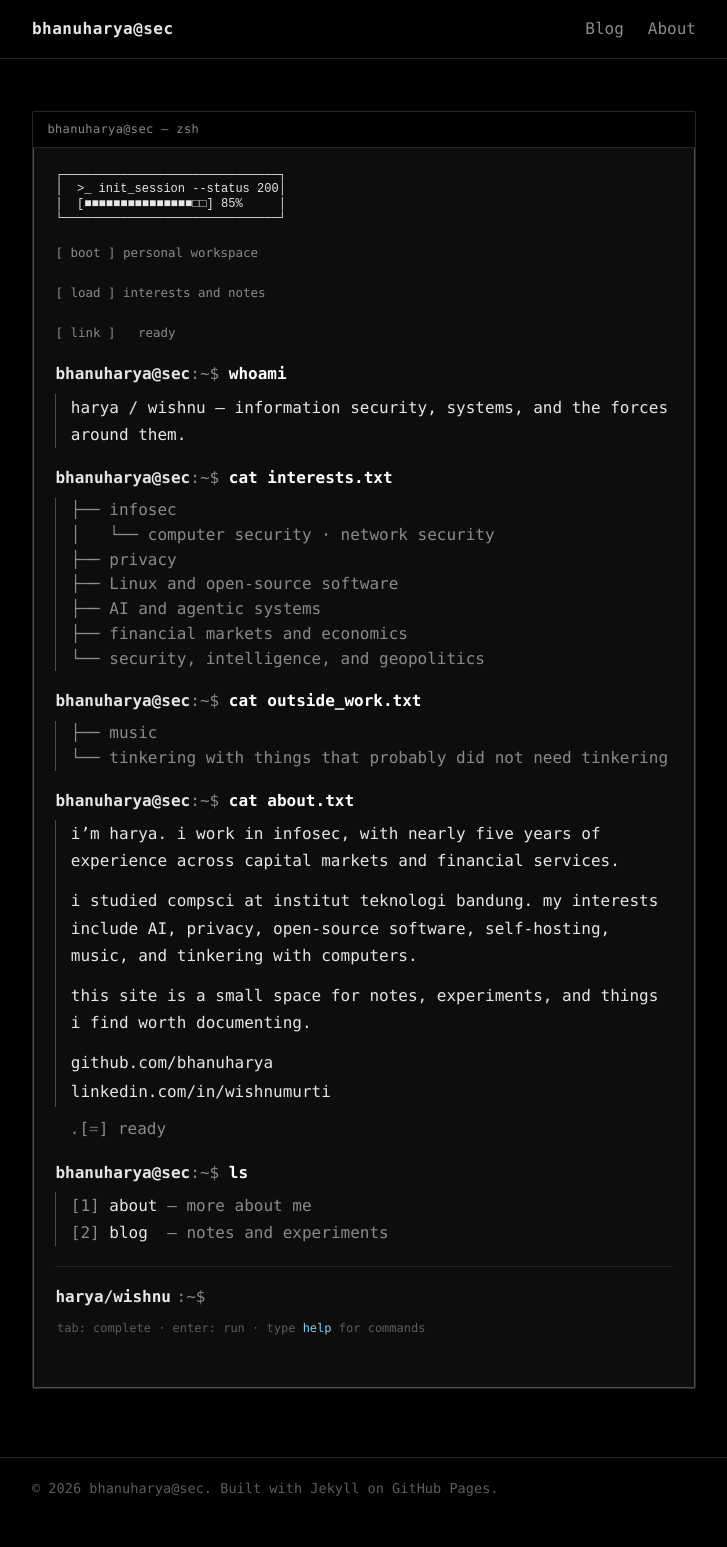
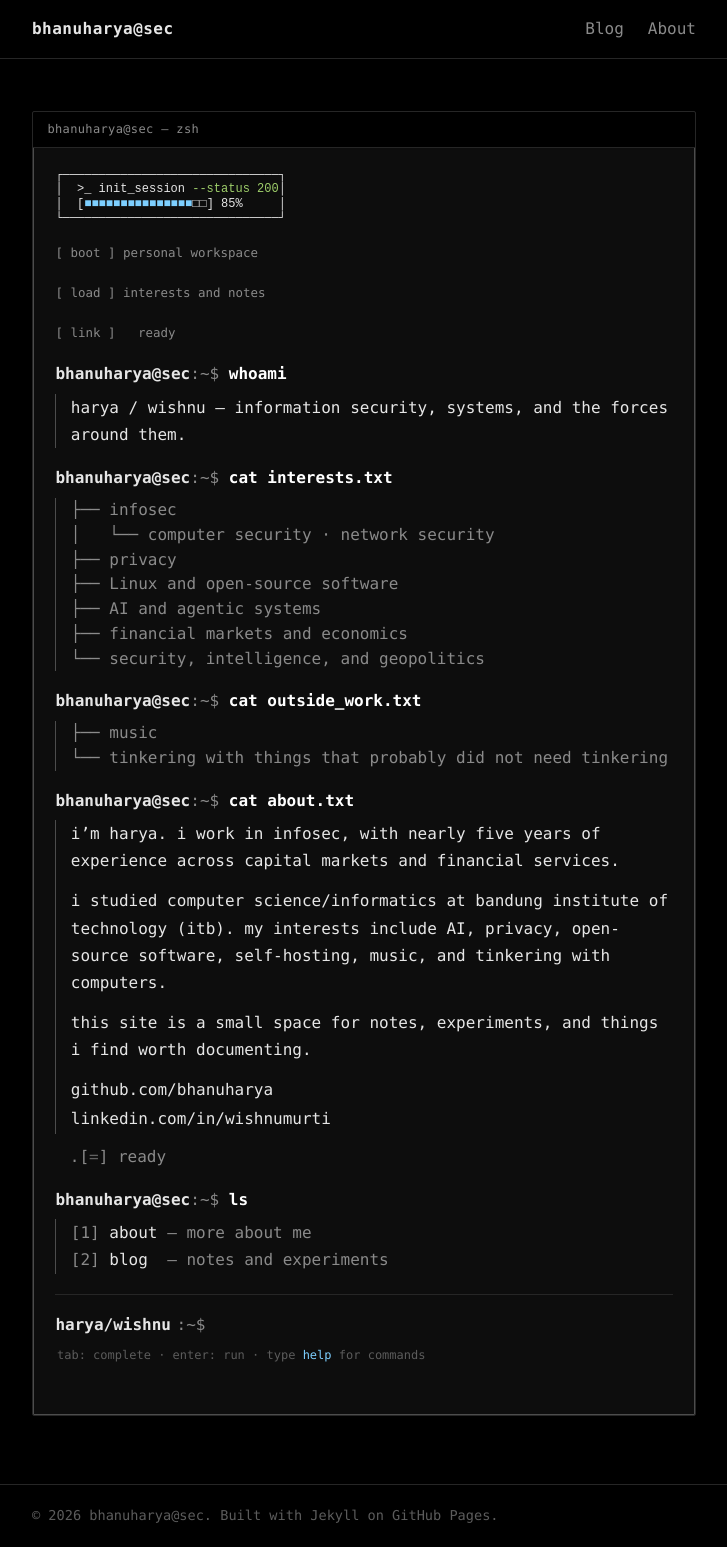
Before and after one commit to bhanuharya/bhanuharya.github.io, a Jekyll site: the page built from index.md, in a window 1280 px wide. Shown: the whole page, without its empty margins (276-1003 px from the left). Built offline with Jekyll 4.4.1, drawn with Linux system fonts in a browser that asks for light colours; before the commit the page ends 1520 px from its top, so only the background shows below that.

Commit message:
Polish visitor terminal and organize blog sections

```diff
--- a/_layouts/home.html
+++ b/_layouts/home.html
@@ -9,8 +9,8 @@
 
   <div class="term-body">
     <pre class="banner" aria-hidden="true">┌──────────────────────────────┐
-│  &gt;_ init_session --status 200│
-│  [■■■■■■■■■■■■■■■□□] 85%     │
+│  &gt;_ init_session <span class="banner-status">--status 200</span>│
+│  [<span class="banner-progress">■■■■■■■■■■■■■■■</span>□□] 85%     │
 └──────────────────────────────┘</pre>
 
     <pre class="boot-sequence" aria-hidden="true"><span class="boot-line boot-line-1">[ boot ] personal workspace</span>
@@ -55,7 +55,7 @@
 
       <div class="out about-copy">
         <p>i’m harya. i work in infosec, with nearly five years of experience across capital markets and financial services.</p>
-        <p>i studied compsci at institut teknologi bandung. my interests include AI, privacy, open-source software, self-hosting, music, and tinkering with computers.</p>
+        <p>i studied computer science/informatics at bandung institute of technology (itb). my interests include AI, privacy, open-source software, self-hosting, music, and tinkering with computers.</p>
         <p>this site is a small space for notes, experiments, and things i find worth documenting.</p>
         <p class="about-links"><a href="https://github.com/bhanuharya">github.com/bhanuharya</a><br><a href="https://www.linkedin.com/in/wishnumurti">linkedin.com/in/wishnumurti</a></p>
       </div>
--- a/assets/css/style.css
+++ b/assets/css/style.css
@@ -170,6 +170,24 @@
   line-height: 1.2;
   margin: 0 0 1.1rem;
   overflow-x: auto;
+}
+
+.banner-status,
+.banner-progress {
+  animation: banner-pulse 1.8s steps(2, end) infinite;
+}
+
+.banner-status {
+  color: var(--cli-green);
+}
+
+.banner-progress {
+  color: var(--cli-cyan);
+}
+
+@keyframes banner-pulse {
+  0%, 100% { opacity: 0.65; }
+  50% { opacity: 1; }
 }
 
 .boot-sequence {
```
Also changed, not shown: _posts/2026-08-19-building-a-small-self-hosted-agent-system-with-hermes.md (+28 -28 lines).
